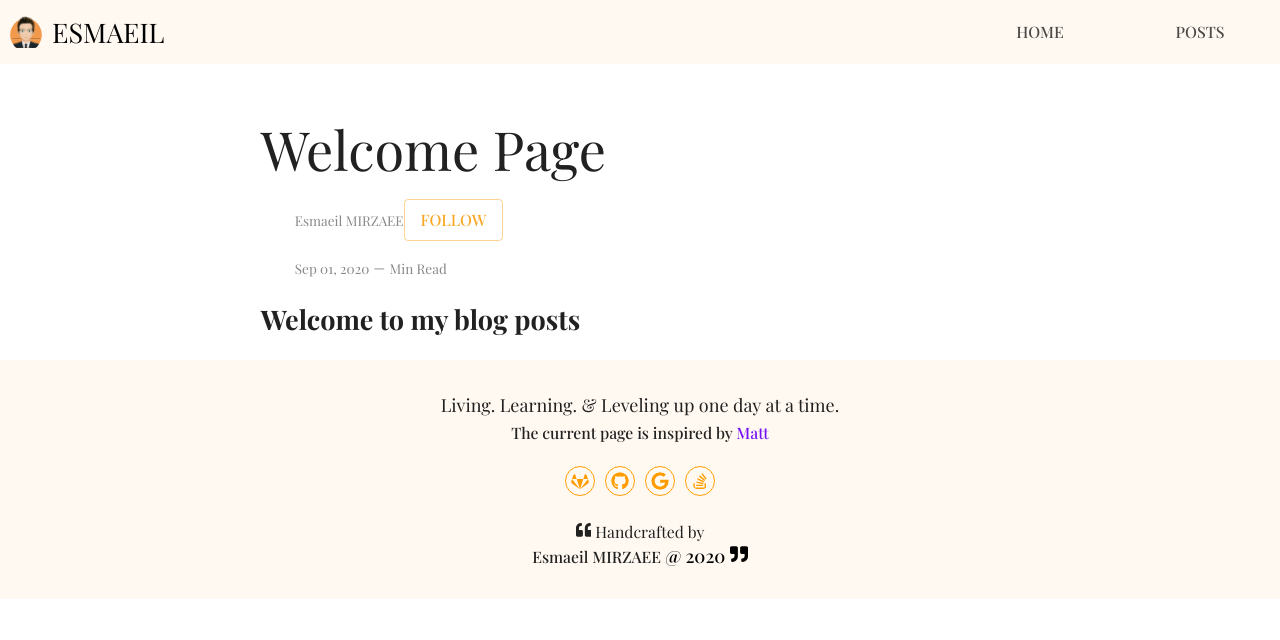
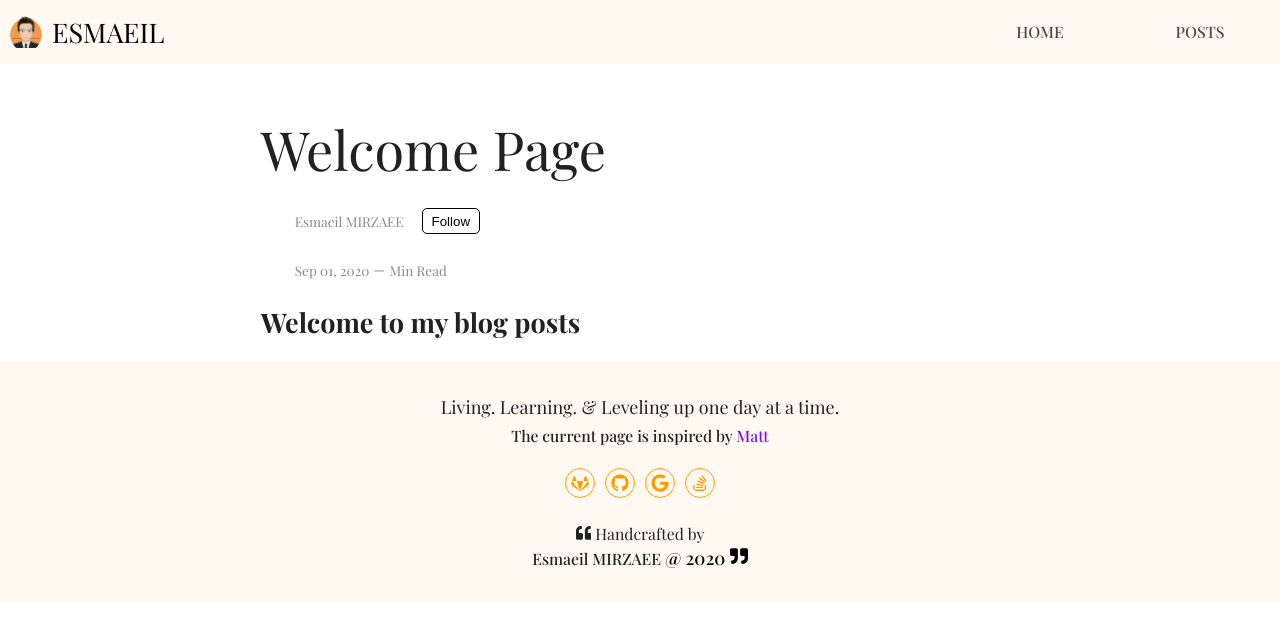
Before and after one commit to esmaeilmirzaee/esmaeilmirzaee.github.io, a React (Create React App) app: page /#/posts/1 in a window 1280 px wide. Shown: the top 640 px of the page. Built offline with nearby package versions, Linux system fonts and the light colour scheme; a web font is replaced by a local one.

Commit message:
Style follow button

```diff
--- a/src/components/blogs_post/Post.jsx
+++ b/src/components/blogs_post/Post.jsx
@@ -4,12 +4,23 @@ import posts from '../../content/generated/posts.json';
 import { Redirect } from 'react-router-dom';
 import Markdown from 'react-markdown';
 import { makeStyles } from '@material-ui/styles';
+import { FollowButton } from '../styled_components/button';
 
 const useStyle = makeStyles((theme) => ({
   articleSection: {
     display: 'block-flex',
     textAlign: 'left',
     width: '70%',
+  },
+  followButton: {
+    cursor: 'pointer',
+    '&:hover': {
+      backgroundColor: '#f6f5f5',
+      textDecoration: 'uppercase',
+      fontWeight: '800',
+      bordr: 'none',
+      boxShadow: '0px 0px 2px rgba(0,0,0,1)',
+    },
   },
   infoSection: {
     margin: '1em',
@@ -61,9 +72,12 @@ export default function Post(props) {
               <Typography variant='caption'>{fetchedPost.author}</Typography>
             </div>
             <div>
-              <Button variant='outlinedPrimary' size='small'>
+              <FollowButton
+                className={classes.followButton}
+                variant='outlinedPrimary'
+              >
                 Follow
-              </Button>
+              </FollowButton>
             </div>
           </div>
           <Typography className={classes.authorSection} variant='caption'>
--- /dev/null
+++ b/src/components/styled_components/button.jsx
@@ -0,0 +1,13 @@
+import styled from 'styled-components';
+
+export const FollowButton = styled.button`
+  display: inline-block;
+  border-radius: 5px;
+  padding: 0.25rem 0.5rem;
+  margin: 0.5rem 1rem;
+  width: 7rem
+  height: 1rem;
+  background: #fff;
+  color: black;
+  border: 1px solid black;
+`;
```
